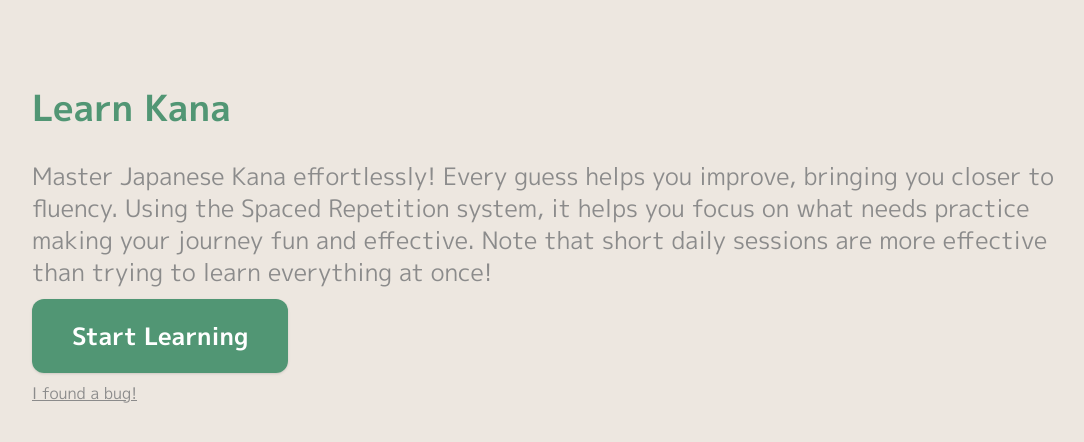
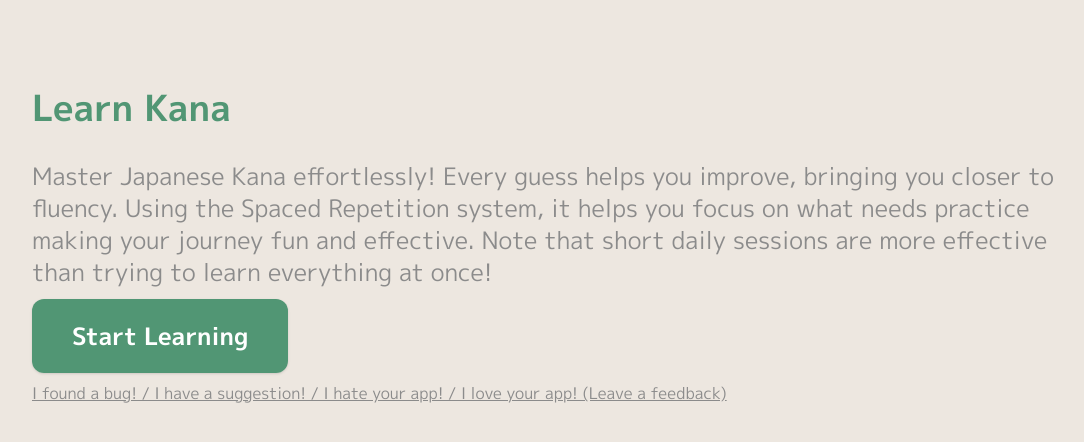
Before and after one commit to AndreyPerunov/kana, a Next.js app: page / in a window 1280 px wide. Shown: the top 442 px of the page, without its empty margins (96-1180 px from the left). Built offline with nearby package versions, Linux system fonts and the light colour scheme.

Commit message:
Feedback

```diff
--- a/app/page.tsx
+++ b/app/page.tsx
@@ -12,8 +12,8 @@ export default function Home() {
         </Link>
       </div>
       <div className="mt-8">
-        <Link href="https://github.com/AndreyPerunov/kana/issues" className="text-passive underline">
-          I found a bug!
+        <Link href="https://github.com/AndreyPerunov/kana/discussions/1" className="text-passive underline">
+          I found a bug! / I have a suggestion! / I hate your app! / I love your app! (Leave a feedback)
         </Link>
       </div>
     </Wrapper>
```
